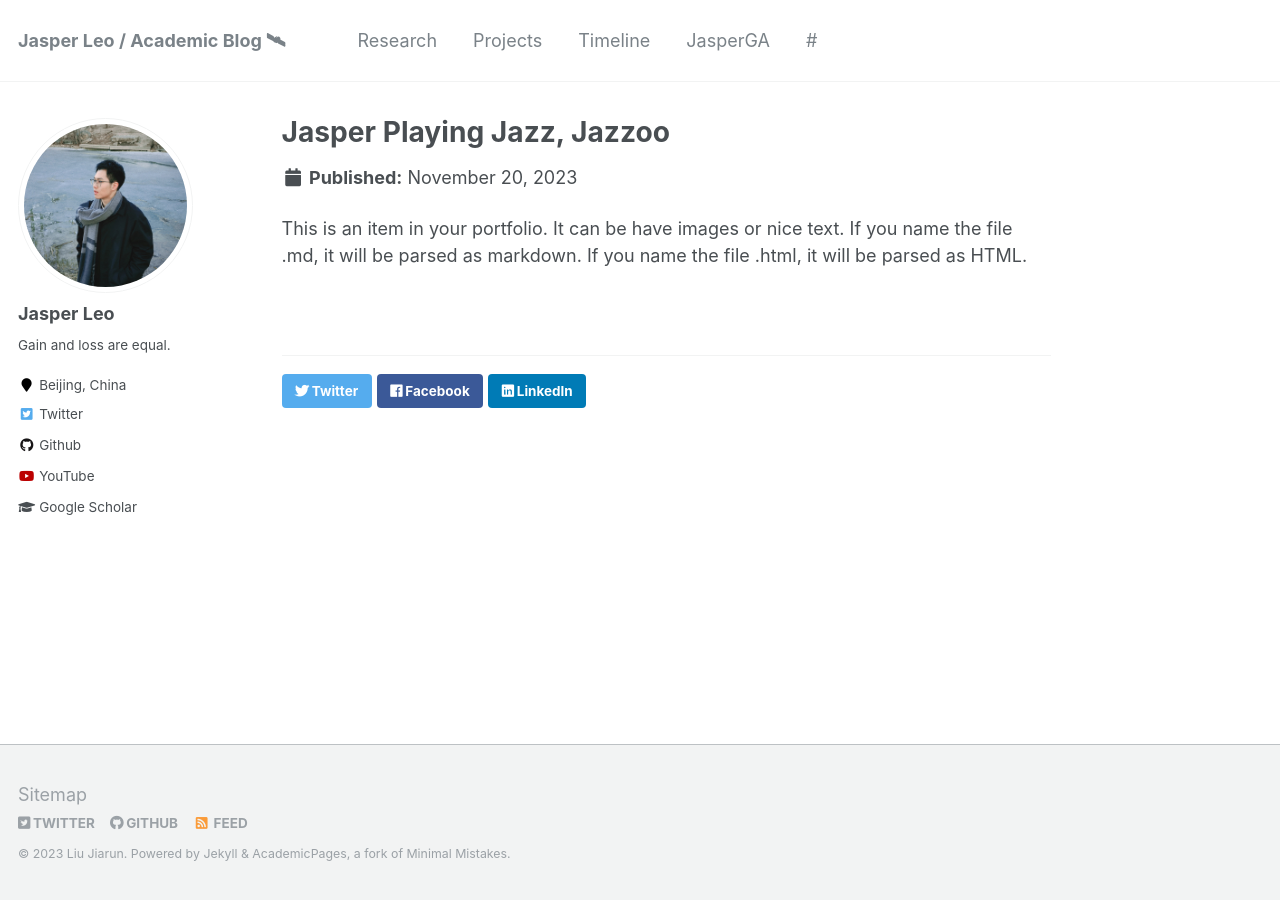
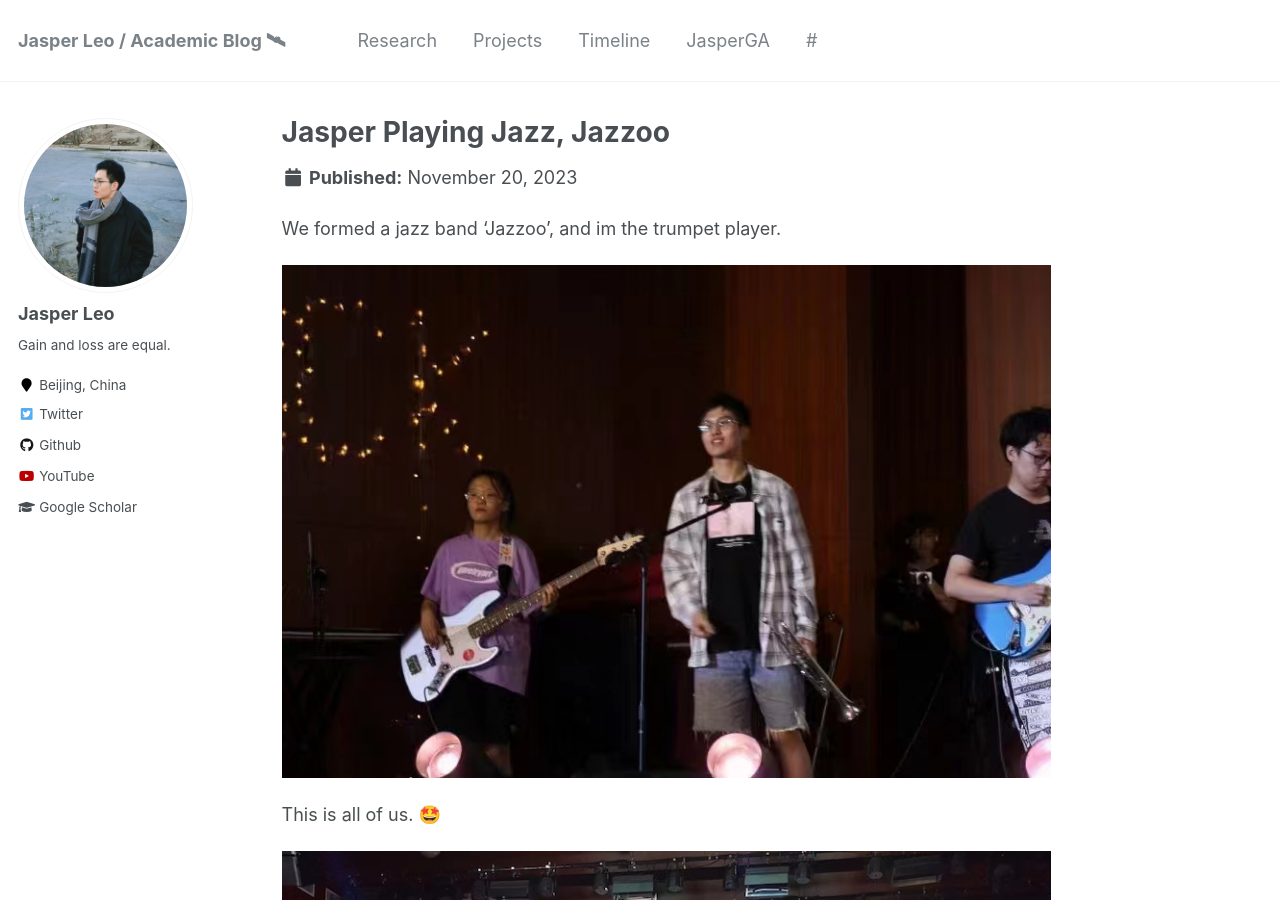
Before and after one commit to KLGR123/KLGR123.github.io, a Jekyll site: the page built from _portfolio/portfolio-1.md, in a window 1280 px wide and 900 px high. Built offline with Jekyll 4.4.1, drawn with Linux system fonts in a browser that asks for light colours.

Commit message:
Update portfolio-1.md

```diff
--- a/_portfolio/portfolio-1.md
+++ b/_portfolio/portfolio-1.md
@@ -1,7 +1,17 @@
 ---
 title: "Jasper Playing Jazz, Jazzoo"
-excerpt: "We formed a jazz band 'Jazzoo', and im the trumpet player.<br/><img src='/images/trumpet.png'><br>This is all of us. 🤩 <br/><img src='/images/trumpet2.png'>"
+excerpt: "<img src='/images/trumpet.png'>"
 collection: portfolio
 ---
 
-This is an item in your portfolio. It can be have images or nice text. If you name the file .md, it will be parsed as markdown. If you name the file .html, it will be parsed as HTML.
+We formed a jazz band 'Jazzoo', and im the trumpet player.
+
+
+<img src='/images/trumpet.png'>
+
+
+This is all of us. 🤩
+
+
+
+<img src='/images/trumpet2.png'>
```
